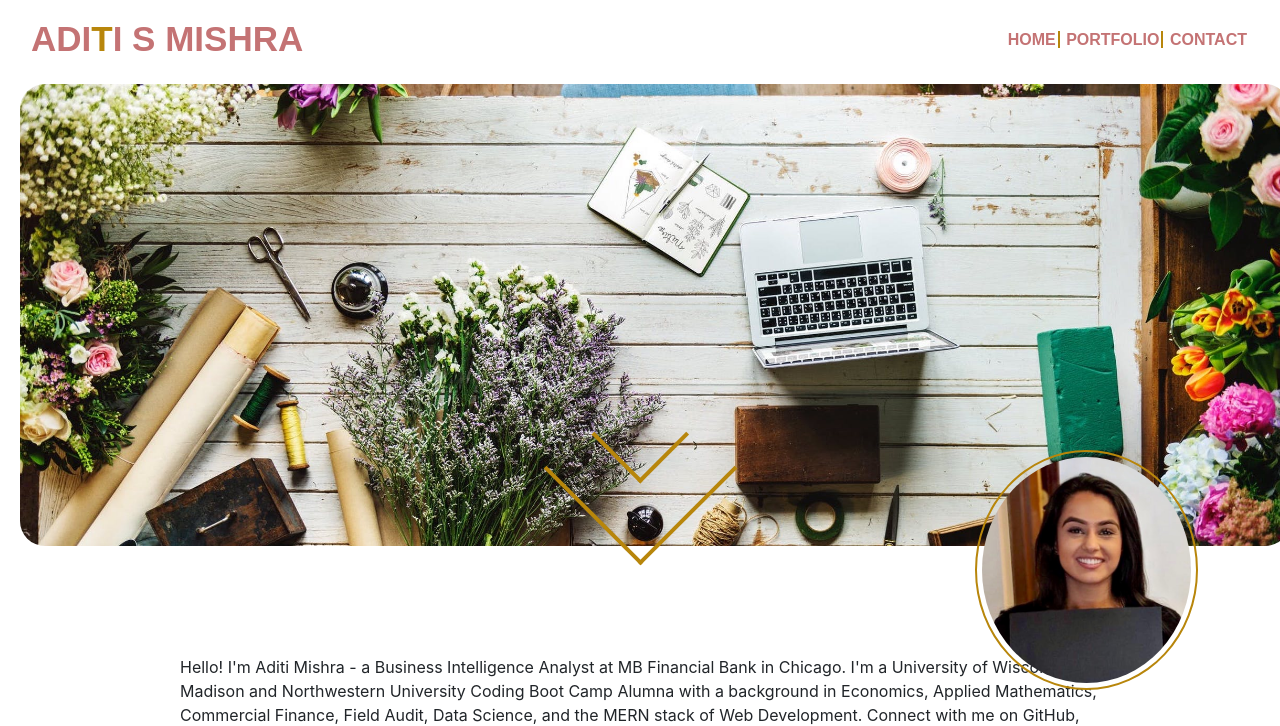
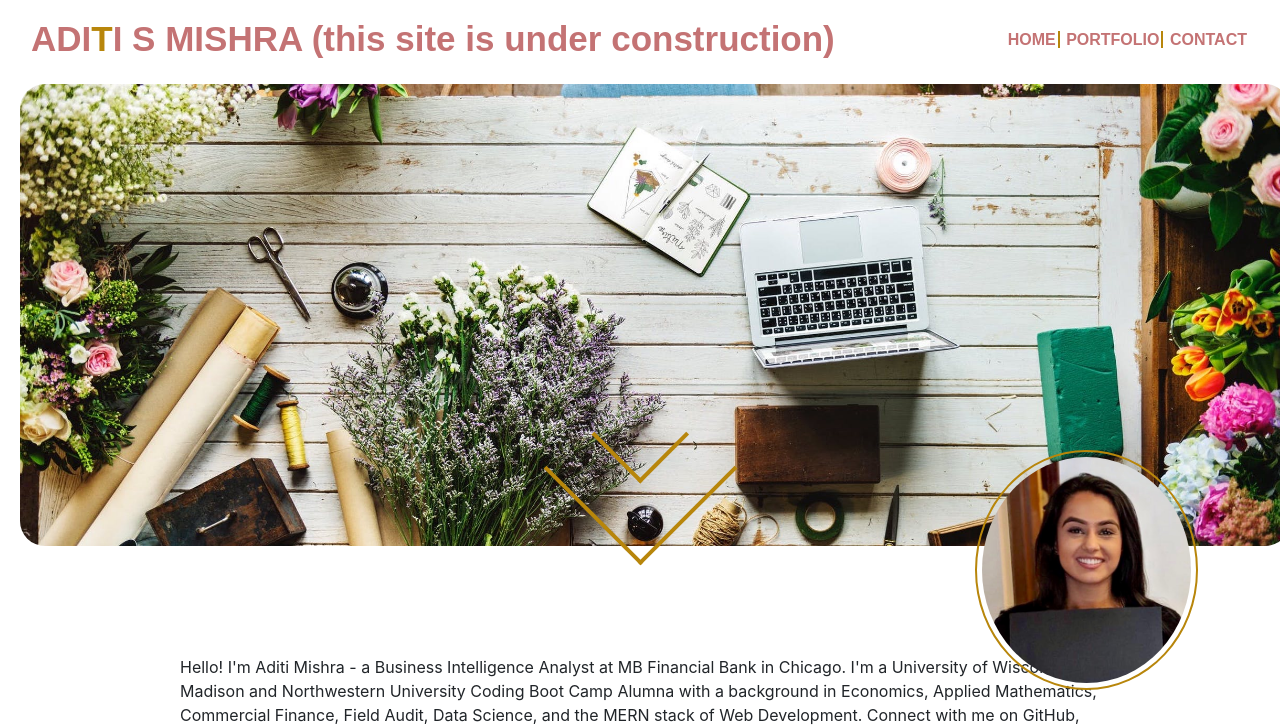
Before and after one commit to asmishra17/portfolio, a website: page views/index.html in a window 1280 px wide. Shown: the top 726 px of the page. Drawn offline with nearby package versions, Linux system fonts and the light colour scheme; files that its build step writes are made by us from their sources; files whose address does not match are found by name.

Commit message:
Fixing disclaimer

```diff
--- a/views/index.html
+++ b/views/index.html
@@ -9,14 +9,14 @@
     <link rel="stylesheet" href="assets/css/style.css">
     <!-- Font Awesome CDN -->
     <link rel="stylesheet" href="https://use.fontawesome.com/releases/v5.1.0/css/all.css" integrity="sha384-lKuwvrZot6UHsBSfcMvOkWwlCMgc0TaWr+30HWe3a4ltaBwTZhyTEggF5tJv8tbt" crossorigin="anonymous">
-    <title>Aditi's Portfolio (this site is under construction)</title>
+    <title>Aditi's Portfolio</title>
 </head>
 <body>
     <!-- Navbar -->
     <nav class = 'navbar navbar-default'>
         <div class = 'container-fluid'>
             <div class = 'navbar-header'>
-                <a class = 'navbar-brand' href = '/'>ADI<b>T</b>I S MISHRA</a>
+                <a class = 'navbar-brand' href = '/'>ADI<b>T</b>I S MISHRA  (this site is under construction)</a>
             </div>
             <ul class = 'list-contain nav navbar-nav navbar-right'>
                 <li class = 'list'><a class = 'navlist' href = '/'>HOME</a></li>
```
